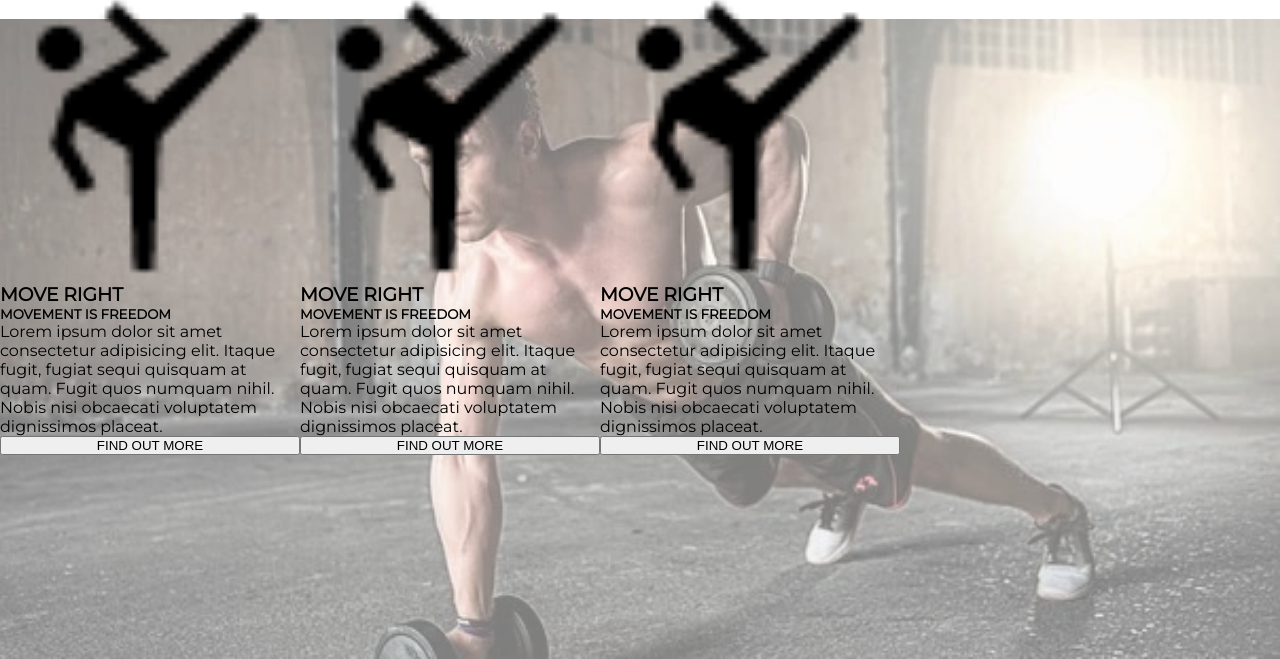
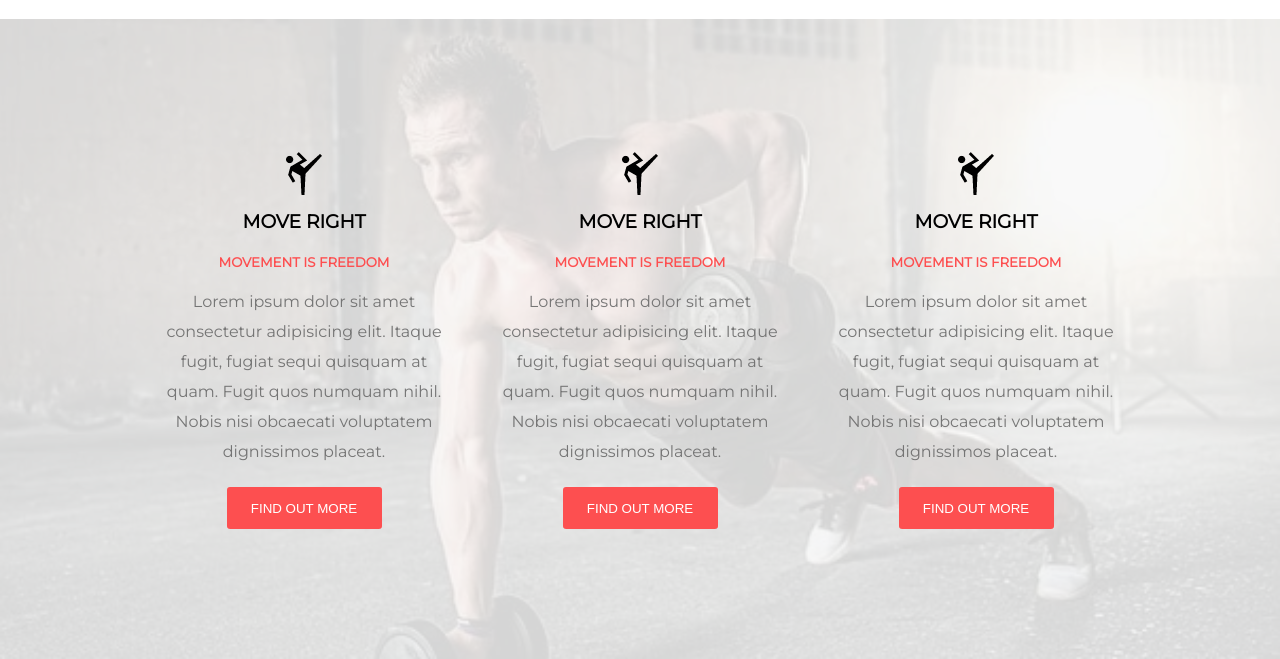
Before and after one commit to Mahmud-Shukhon/Shukhon-Fitness-Gym, a plain HTML site: page pages/index.html in a window 1280 px wide. Shown: the part 1061-1720 px from the top of the page. Drawn offline with Linux system fonts and the light colour scheme.

Commit message:
MTE Section Completed

```diff
--- a/pages/index.html
+++ b/pages/index.html
@@ -17,75 +17,7 @@
     <link href="https://fonts.googleapis.com/css2?family=Montserrat&display=swap" rel="stylesheet">
 
     <style>
-        #MTE{
-            color: rgb(253, 79, 80);
-        }
 
-        #MTE-title{
-            background-color: rgb(253, 79, 80);
-            height: 70px;
-            width: 100%;
-            display: flex;
-            justify-content: center;
-            align-items: center;
-        }
-
-        #MTE-title p{
-            font-size: 30px;
-            font-weight: 600;
-            color: white;
-        }
-
-        #partners{
-            height: 90px;
-            display: flex;
-            justify-content: space-around;
-            align-items: center;
-        }
-
-        #partners ul{
-            width: 80%;
-            display: flex;
-            justify-content: space-around;
-            list-style: none;
-        }
-
-        #partners ul img{
-            height: 40px;
-        }
-
-        /* MTE-Section */
-
-        #MTE-banner{
-            display: flex;
-            background-image: url(../media/images/MTE-bannerbg.webp);
-            background-repeat: no-repeat;
-            background-size: cover;
-            height: 80vh;
-            color: black;
-            position: relative;
-            z-index: 0;
-        }
-
-        #MTE-banner:before{
-            content: "";
-            position: absolute;
-            left: 0;
-            right: 0;
-            top: 0;
-            bottom: 0;
-            background: #fdfbfb80;
-            height: 100%;
-            z-index: -1;
-        }
-
-        .MTE-card{
-            height: 400px;
-            width: 300px;
-            display: flex;
-            flex-direction: column;
-            justify-content: center;
-        }
     </style>
 </head>
 
@@ -172,28 +104,60 @@
             </div>
 
             <div id="MTE-banner">
+                <div class="container">
                     <div class="MTE-card">
+                        <div>
                             <img src="../media/images/icons/sports_martial_arts_FILL0_wght400_GRAD0_opsz48 (1).png" alt="">
+                        </div>
+                        <div>
                             <h3>MOVE RIGHT</h3>
+                        </div>
+                        <div>
                             <h5>MOVEMENT IS FREEDOM</h5>
+                        </div>
+                        <div>
                             <p>Lorem ipsum dolor sit amet consectetur adipisicing elit. Itaque fugit, fugiat sequi quisquam at quam. Fugit quos numquam nihil. Nobis nisi obcaecati voluptatem dignissimos placeat.</p>
+                        </div>
+                        <div>
                             <button>FIND OUT MORE</button>
+                        </div>
                     </div>
 
                     <div class="MTE-card">
+                        <div>
                             <img src="../media/images/icons/sports_martial_arts_FILL0_wght400_GRAD0_opsz48 (1).png" alt="">
+                        </div>
+                        <div>
                             <h3>MOVE RIGHT</h3>
+                        </div>
+                        <div>
                             <h5>MOVEMENT IS FREEDOM</h5>
+                        </div>
+                        <div>
                             <p>Lorem ipsum dolor sit amet consectetur adipisicing elit. Itaque fugit, fugiat sequi quisquam at quam. Fugit quos numquam nihil. Nobis nisi obcaecati voluptatem dignissimos placeat.</p>
+                        </div>
+                        <div>
                             <button>FIND OUT MORE</button>
+                        </div>
                     </div>
 
                     <div class="MTE-card">
+                        <div>
                             <img src="../media/images/icons/sports_martial_arts_FILL0_wght400_GRAD0_opsz48 (1).png" alt="">
+                        </div>
+                        <div>
                             <h3>MOVE RIGHT</h3>
+                        </div>
+                        <div>
                             <h5>MOVEMENT IS FREEDOM</h5>
+                        </div>
+                        <div>
                             <p>Lorem ipsum dolor sit amet consectetur adipisicing elit. Itaque fugit, fugiat sequi quisquam at quam. Fugit quos numquam nihil. Nobis nisi obcaecati voluptatem dignissimos placeat.</p>
+                        </div>
+                        <div>
                             <button>FIND OUT MORE</button>
+                        </div>
+                    </div>
                 </div>
             </div>
         </section>
--- a/styles/style.css
+++ b/styles/style.css
@@ -108,7 +108,7 @@ body {
     padding: 5px;
 }
 
-.top-button button {
+button {
     background-color: rgb(253, 79, 80);
     color: white;
     font-weight: 500;
@@ -119,7 +119,100 @@ body {
     cursor: pointer;
 }
 
-.top-button button:hover {
+button:hover {
     transform: scale(1.1);
     transition: ease-in;
 }
+
+/* MTE-Section */
+
+#MTE {
+    color: rgb(253, 79, 80);
+}
+
+#MTE-title {
+    background-color: rgb(253, 79, 80);
+    height: 70px;
+    width: 100%;
+    display: flex;
+    justify-content: center;
+    align-items: center;
+}
+
+#MTE-title p {
+    font-size: 30px;
+    font-weight: 600;
+    color: white;
+}
+
+#partners {
+    height: 90px;
+    display: flex;
+    justify-content: space-around;
+    align-items: center;
+}
+
+#partners ul {
+    width: 80%;
+    display: flex;
+    justify-content: space-around;
+    list-style: none;
+}
+
+#partners ul img {
+    height: 40px;
+}
+
+/* MTE-Section */
+
+#MTE-banner {
+    display: flex;
+    justify-content: center;
+    align-items: center;
+    background-image: url(../media/images/MTE-bannerbg.webp);
+    background-repeat: no-repeat;
+    background-size: cover;
+    height: 80vh;
+    color: black;
+    position: relative;
+    z-index: 0;
+}
+
+#MTE-banner:before {
+    content: "";
+    position: absolute;
+    left: 0;
+    right: 0;
+    top: 0;
+    bottom: 0;
+    background: #f9f9f9db;
+    height: 100%;
+    z-index: -1;
+}
+
+.MTE-card {
+    height: 400px;
+    width: 300px;
+    margin: 0px 18px;
+    display: flex;
+    flex-direction: column;
+    align-items: center;
+    justify-content: center;
+    line-height: 30px;
+}
+
+.MTE-card div h5 {
+    color: rgb(253, 79, 80);
+    margin: 10px 0px;
+}
+
+.MTE-card div p {
+    color: rgba(106, 106, 106, 0.911);
+    text-align: center;
+    font-weight: 200;
+    margin-bottom: 20px;
+}
+
+.container {
+    display: flex;
+}
```
Lines whose indentation alone changed are shown as unchanged.
